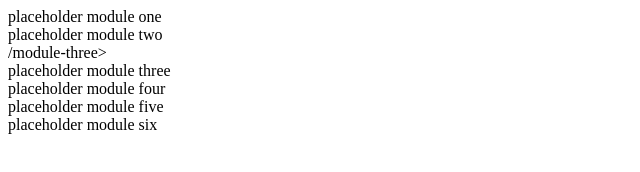
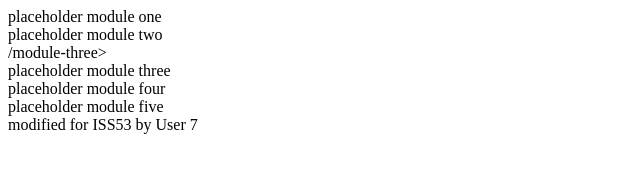
Before and after one commit to gaurav227/GitBranchTest_04202019, a plain HTML site: page index.html in a window 1280 px wide. Shown: the full height of the page, 0-640 px from the left. Drawn offline with Linux system fonts and the light colour scheme.

Commit message:
this is for iss53

```diff
--- a/index.html
+++ b/index.html
@@ -22,7 +22,7 @@
         </module-five>
 
         <module-six>
-          <div> placeholder module six </div>
+          <div> modified for ISS53 by User 7 </div>
         </module-six>
 
     </body>
```
